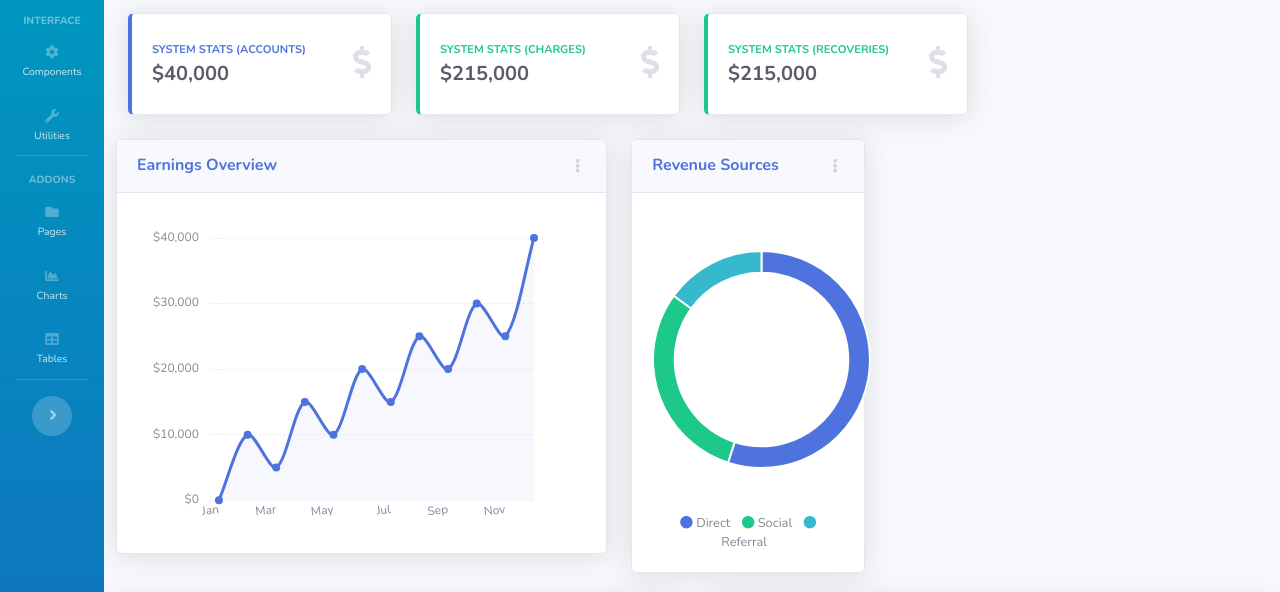
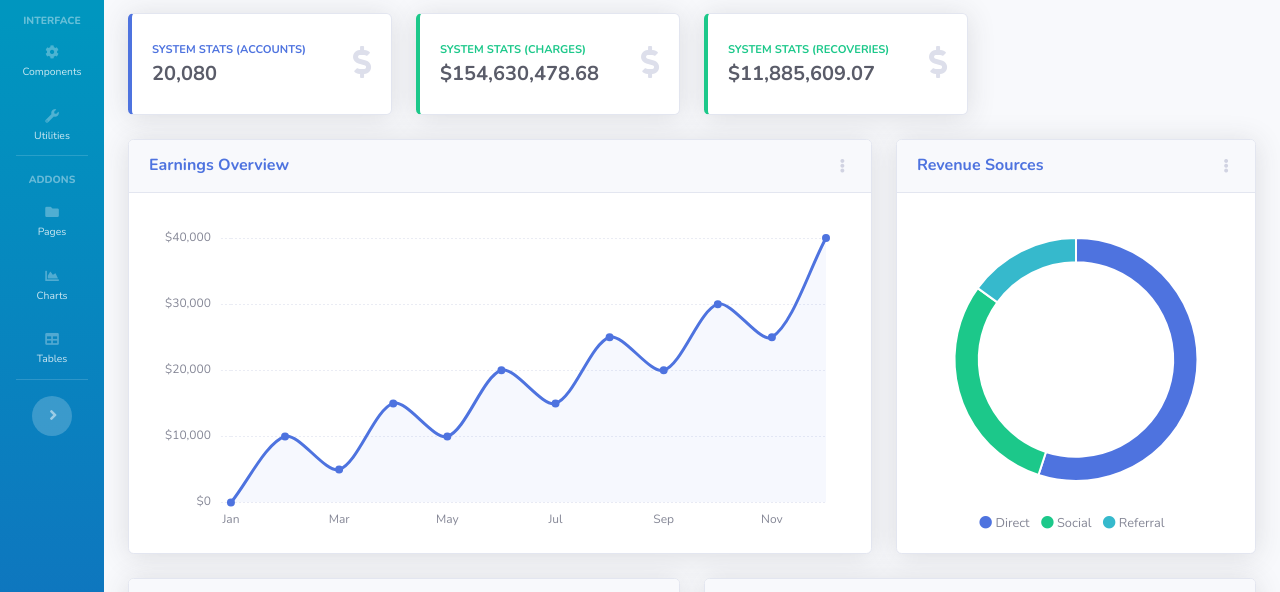
Before and after one commit to vk-rdy/mPortal, a plain HTML site: page index.html in a window 1280 px wide. Shown: the part 139-731 px from the top of the page. Drawn offline with nearby package versions, Linux system fonts and the light colour scheme.

Commit message:
Update index.html

```diff
--- a/index.html
+++ b/index.html
@@ -358,7 +358,7 @@
                   <div class="row no-gutters align-items-center">
                     <div class="col mr-2">
                       <div class="text-xs font-weight-bold text-primary text-uppercase mb-1">System stats (Accounts)</div>
-                      <div class="h5 mb-0 font-weight-bold text-gray-800">$40,000</div>
+                      <div class="h5 mb-0 font-weight-bold text-gray-800">20,080</div>
                     </div>
                     <div class="col-auto">
                       <i class="fas fa-dollar-sign fa-2x text-gray-300"></i>
@@ -375,7 +375,7 @@
                   <div class="row no-gutters align-items-center">
                     <div class="col mr-2">
                       <div class="text-xs font-weight-bold text-success text-uppercase mb-1">System stats (Charges)</div>
-                      <div class="h5 mb-0 font-weight-bold text-gray-800">$215,000</div>
+                      <div class="h5 mb-0 font-weight-bold text-gray-800">$154,630,478.68</div>
                     </div>
                     <div class="col-auto">
                       <i class="fas fa-dollar-sign fa-2x text-gray-300"></i>
@@ -391,7 +391,7 @@
                   <div class="row no-gutters align-items-center">
                     <div class="col mr-2">
                       <div class="text-xs font-weight-bold text-success text-uppercase mb-1">System stats (Recoveries)</div>
-                      <div class="h5 mb-0 font-weight-bold text-gray-800">$215,000</div>
+                      <div class="h5 mb-0 font-weight-bold text-gray-800">$11,885,609.07</div>
                     </div>
                     <div class="col-auto">
                       <i class="fas fa-dollar-sign fa-2x text-gray-300"></i>
@@ -400,6 +400,7 @@
                 </div>
               </div>
             </div>
+          </div>
 
           <!-- Content Row -->
 
```
